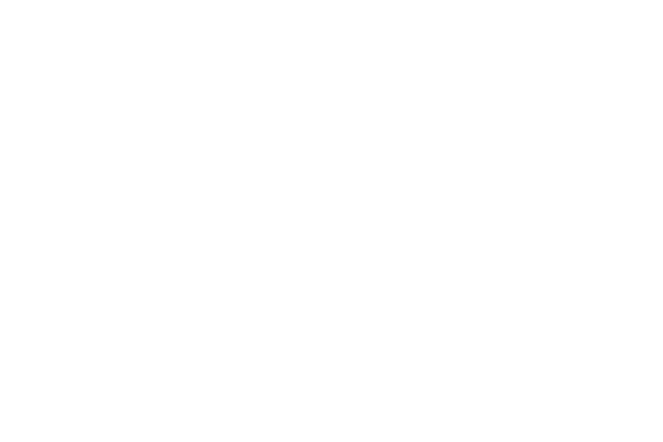
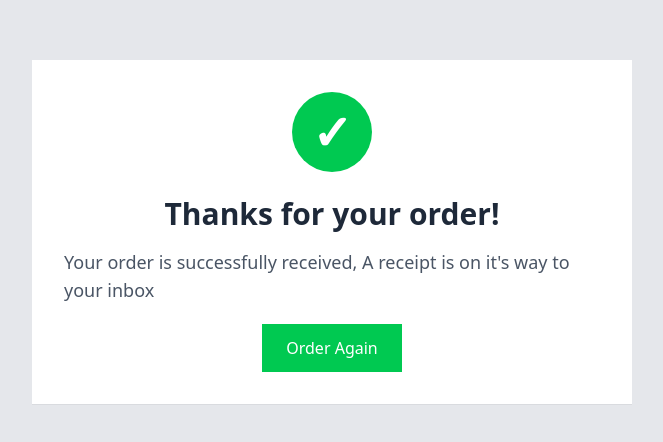
Before and after one commit to PrathamKarki/ResturantApp, a Vue app: page /ConfirmationPanel in a window 1280 px wide. Before the commit this address had no page. Shown: the part 168-610 px from the top of the page, without its empty margins (308-971 px from the left). Built offline with nearby package versions, Linux system fonts and the light colour scheme.

Commit message:
Created Confiramtion panel component and redirect to homepage on click

```diff
--- a/src/components/Checkout.vue
+++ b/src/components/Checkout.vue
@@ -89,6 +89,7 @@
 const onSubmit = handleSubmit((values)=>{
   console.log(values);
   toast.success('Order successful!');
+  router.push()
 })
 
 const { value: name, errorMessage: nameError } = useField('name');
--- /dev/null
+++ b/src/components/ConfirmationPanel.vue
@@ -0,0 +1,30 @@
+<template>
+  <div class="main_container bg-gray-200 p-3 flex items-center justify-center min-h-screen shadow-2xl">
+      <div class="confirmation_container max-w-[600px] mx-auto shadow-2xs bg-white  p-8">
+        <div>
+          <div class="bg-green-500 mb-6 mx-auto rounded-full w-20 h-20 flex items-center justify-center">
+            <p class="text-5xl text-white font-bold"> ✓</p>
+          </div>
+          <h1 class="text-3xl font-bold text-gray-800 mb-4 text-center">Thanks for your order!</h1>
+          <p class="text-gray-600 text-lg">Your order is successfully received, A receipt is on it's way to your inbox</p>
+        </div>
+
+        <div class="mt-5 text-center">
+           <button @click="mainMenu" class="inline-block bg-green-500 hover:bg-green-700 text-white font-medium py-3 px-6 cursor-pointer">Order Again</button>
+        </div>
+     </div>
+  </div>
+</template>
+
+
+
+<script setup>
+ import { useRouter } from 'vue-router';
+
+ const router = useRouter();
+
+  function mainMenu(){
+    router.push('/');
+  }
+
+</script>
--- a/src/main.js
+++ b/src/main.js
@@ -9,10 +9,12 @@
 
 import CategoriesList from './components/CategoriesList.vue'
 import Checkout from './components/Checkout.vue'
+import ConfirmationPanel from './components/ConfirmationPanel.vue'
 
 const routes = [
   {path:'/', component: CategoriesList},
-  {path: '/Checkout', component: Checkout}
+  {path: '/Checkout', component: Checkout},
+  {path: '/ConfirmationPanel', component: ConfirmationPanel}
 ]
 
 const router = createRouter({
```
